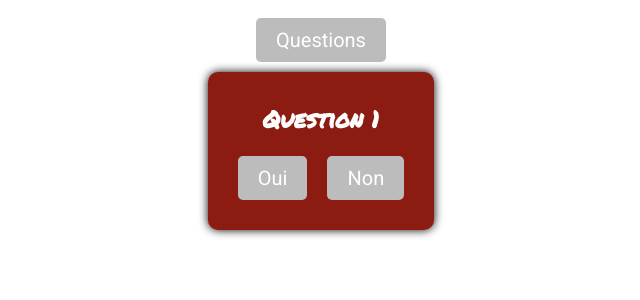
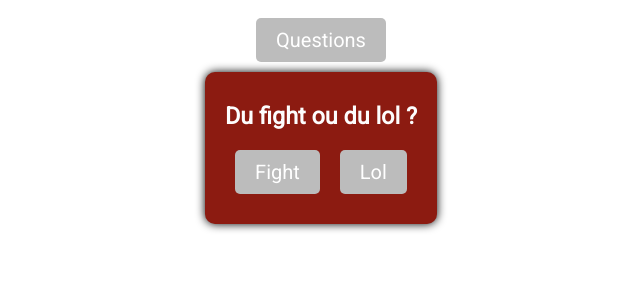
Before and after one commit to Mycoww/Project2-crash-test, a React (Create React App) app in the folder my-app/: page / in a window 1280 px wide. Both pictures are taken after a click on the button "Questions". Shown: the top 300 px of the page, without its empty margins (319-959 px from the left). Built offline with nearby package versions, Linux system fonts and the light colour scheme.

Commit message:
suite questionnaire

```diff
--- a/my-app/src/components/question/question.css
+++ b/my-app/src/components/question/question.css
@@ -18,7 +18,7 @@ button {
 
 .conteneur-questions {
   color: rgb(253, 253, 253);
-  font-family: 'Permanent Marker';
+  font-family: 'Roboto';
   font-size: 20px;
   background-color: #8c1b11;
   padding: 20px;
--- a/my-app/src/components/question/question.jsx
+++ b/my-app/src/components/question/question.jsx
@@ -40,35 +40,45 @@ function Questionnaire() {
         className='conteneur-questions'
         style={{ display: showQuestions ? 'block' : 'none' }}
       >
-        <h3>Question 1</h3>
+        <h3>Du fight ou du lol ?</h3>
         <div>
-          <button onClick={() => setSelectedOption1('oui')}>Oui</button>
-          <button onClick={() => setSelectedOption1('non')}>Non</button>
+          <button onClick={() => setSelectedOption1('oui')}>Fight</button>
+          <button onClick={() => setSelectedOption1('non')}>Lol</button>
         </div>
         {selectedOption1 === 'oui' || selectedOption1 === 'non' ? (
           <div>
-            <h3>Question 2</h3>
+            <h3>Exotique ou nostalgique?</h3>
             <div>
-              <button onClick={() => setSelectedOption2('oui')}>Oui</button>
-              <button onClick={() => setSelectedOption2('non')}>Non</button>
+              <button onClick={() => setSelectedOption2('oui')}>
+                Exotique
+              </button>
+              <button onClick={() => setSelectedOption2('non')}>
+                Nostalgique
+              </button>
             </div>
           </div>
         ) : null}
         {selectedOption2 === 'oui' || selectedOption2 === 'non' ? (
           <div>
-            <h3>Question 3</h3>
+            <h3>Plutot Star Trek ou Titanic ?</h3>
             <div>
-              <button onClick={() => setSelectedOption3('oui')}>Oui</button>
-              <button onClick={() => setSelectedOption3('non')}>Non</button>
+              <button onClick={() => setSelectedOption3('oui')}>
+                Star Trek
+              </button>
+              <button onClick={() => setSelectedOption3('non')}>Titanic</button>
             </div>
           </div>
         ) : null}
         {selectedOption3 === 'oui' || selectedOption3 === 'non' ? (
           <div>
-            <h3>Question 4</h3>
+            <h3>Plutot réaliste ou enfantin ?</h3>
             <div>
-              <button onClick={() => setSelectedOption4('oui')}>Oui</button>
-              <button onClick={() => setSelectedOption4('non')}>Non</button>
+              <button onClick={() => setSelectedOption4('oui')}>
+                réaliste
+              </button>
+              <button onClick={() => setSelectedOption4('non')}>
+                enfantin
+              </button>
             </div>
           </div>
         ) : null}
```
